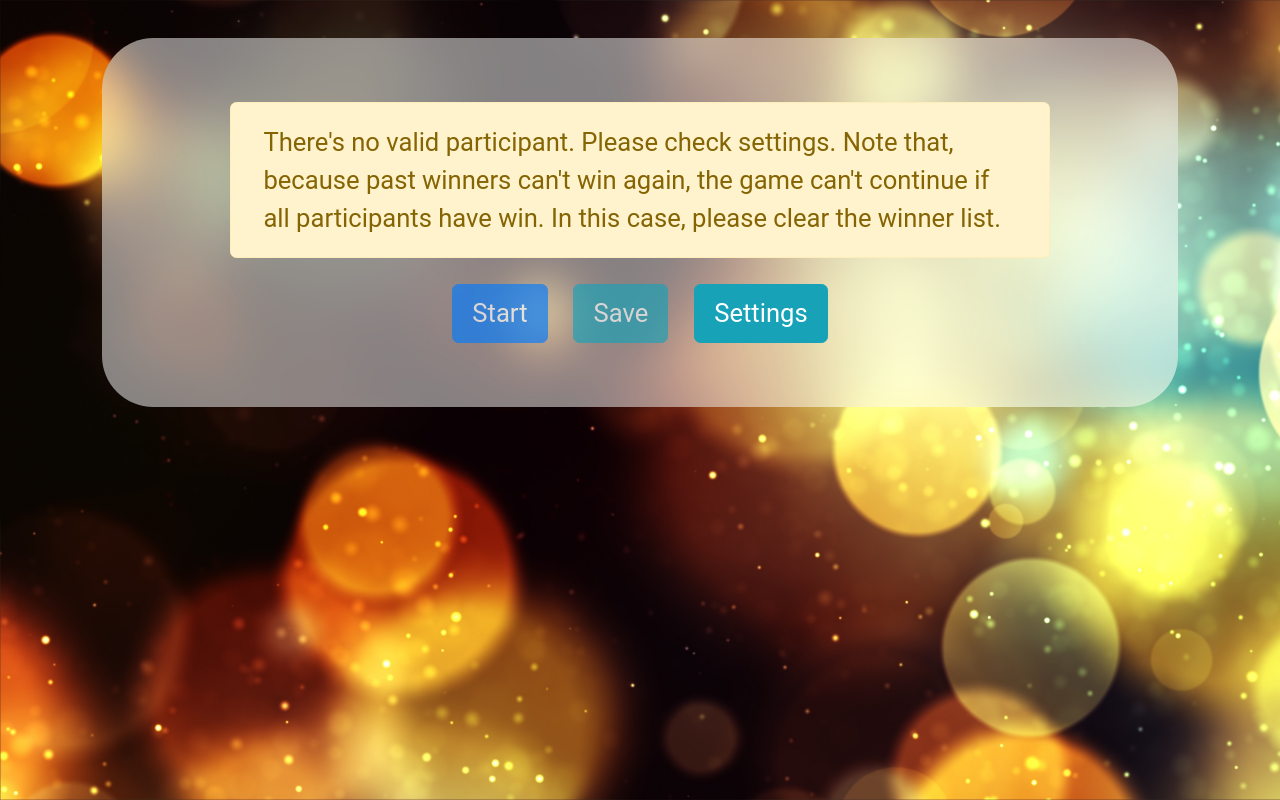
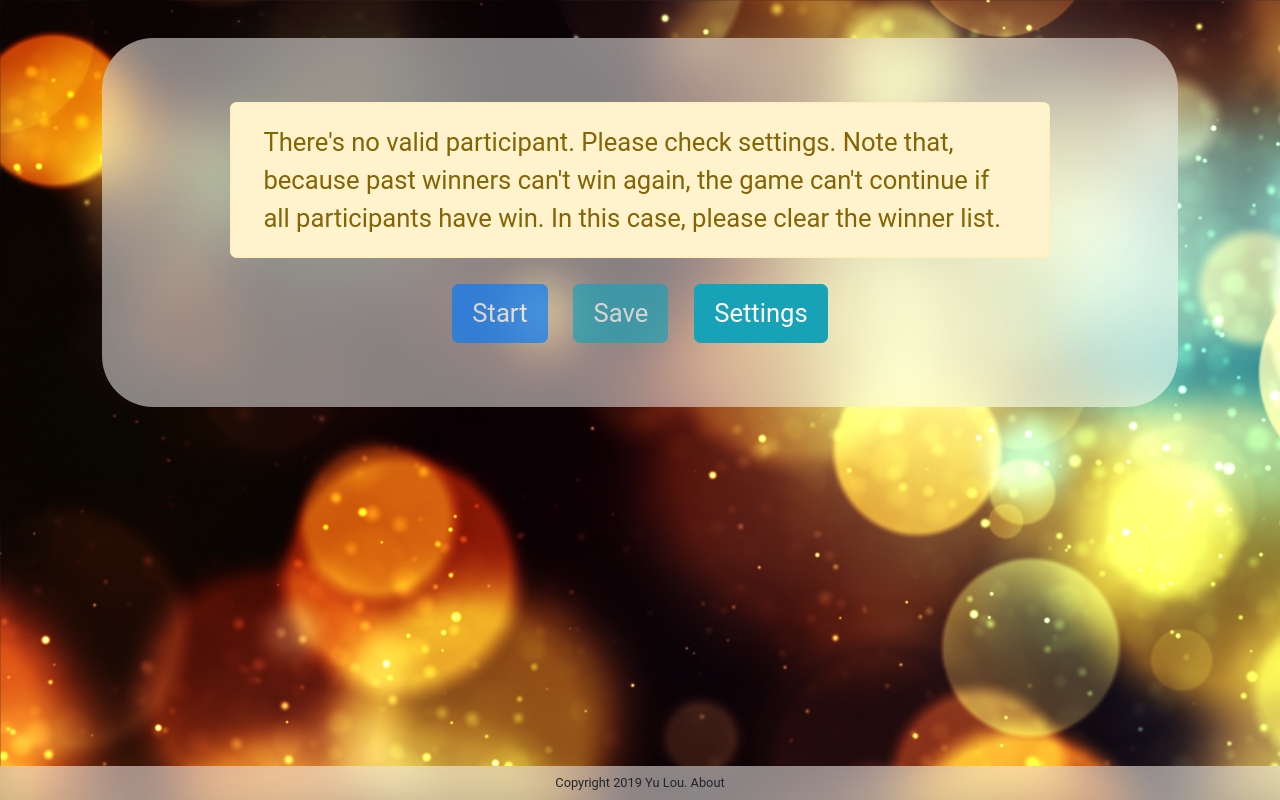
Before and after one commit to LouYu2015/react-lottery-machine, a React (Create React App) app: page / in a window 1280 px wide. Built offline with nearby package versions, Linux system fonts and the light colour scheme.

Commit message:
Add footer

```diff
--- a/src/App.css
+++ b/src/App.css
@@ -20,6 +20,8 @@ body
 	font-family: 'Roboto', sans-serif;
 }
 
+/* ====== Section and Footer ====== */
+
 div.section, div.footer
 {
 	margin: 0 8vw 3vw 8vw;
@@ -31,6 +33,26 @@ div.section, div.footer
 	background-size: cover;
 	background-attachment: fixed;
 }
+
+div.footer
+{
+	position: absolute;
+	left: 0;
+	right: 0;
+	bottom: 0;
+	margin: 6vw 0 0 0;
+	border-radius: 0;
+	padding: 0.3vw 0;
+	text-align: center;
+}
+
+div.footer p
+{
+	font-size: 1vw;
+	margin: 0.3vw 0;
+}
+
+/* ====== Lottery number ======*/
 
 .lotteryNumber {
 	box-sizing: border-box;
--- a/src/App.js
+++ b/src/App.js
@@ -37,6 +37,11 @@ class App extends React.Component {
             winners={this.state.winners}
             gracePeriod={this.state.gracePeriod} />
         </Route>
+        <div class="footer">
+          <p>
+            Copyright 2019 Yu Lou. About
+          </p>
+        </div>
       </div>
     );
   }
```
